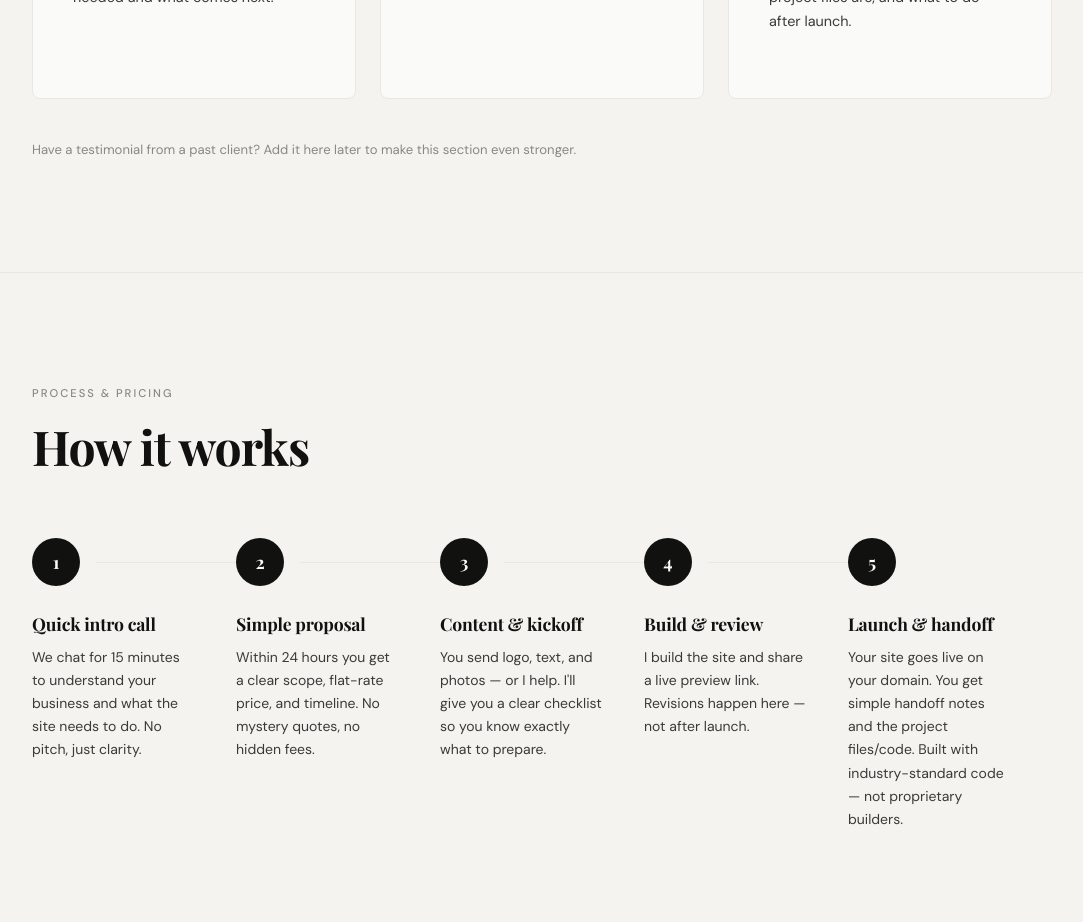
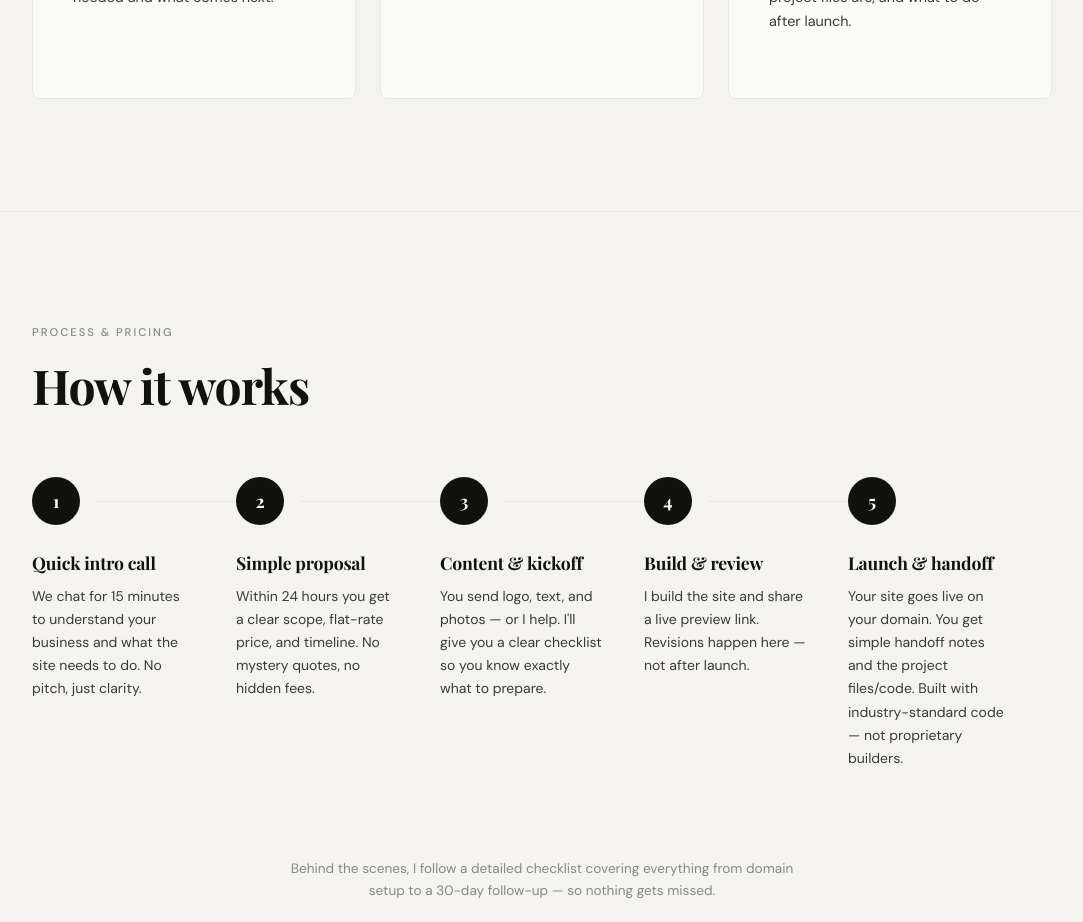
Before and after one commit to wjbirkett/websitesbywillie, a React (Vite) app: page / in a window 1280 px wide. Shown: the part 7980-8902 px from the top of the page, without its empty margins (98-1181 px from the left). Built offline with nearby package versions, Linux system fonts and the light colour scheme; a web font is replaced by a local one.

Commit message:
Remove testimonial placeholder note

```diff
--- a/src/App.css
+++ b/src/App.css
@@ -1306,13 +1306,6 @@
   line-height: 1.7;
 }
 
-.proof__note {
-  margin-top: var(--space-lg);
-  color: var(--ink-mute);
-  font-size: 0.82rem;
-  line-height: 1.6;
-}
-
 /* ── FAQ ── */
 .faq {
   border-top: 1px solid var(--rule);
--- a/src/App.jsx
+++ b/src/App.jsx
@@ -565,7 +565,6 @@ function Proof() {
             </div>
           ))}
         </div>
-        <p className="proof__note">Have a testimonial from a past client? Add it here later to make this section even stronger.</p>
       </div>
     </section>
   )
```
